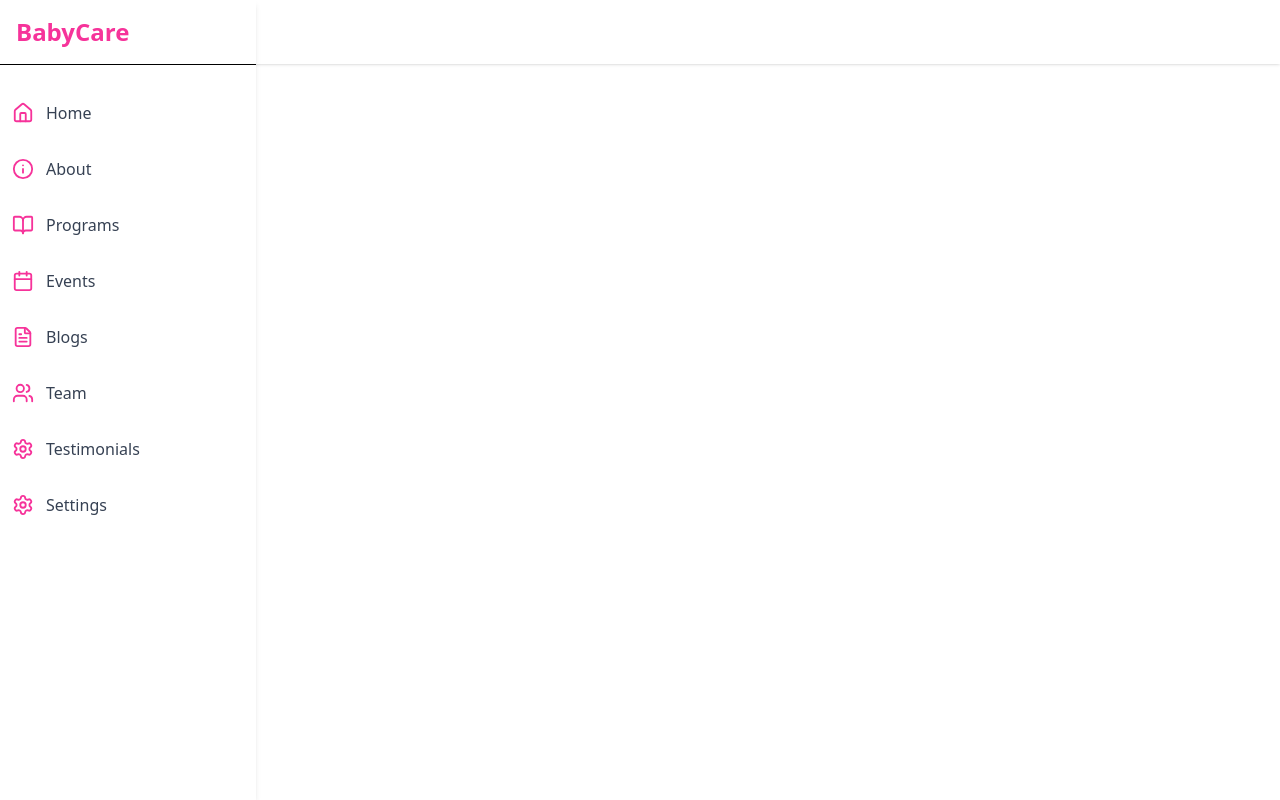
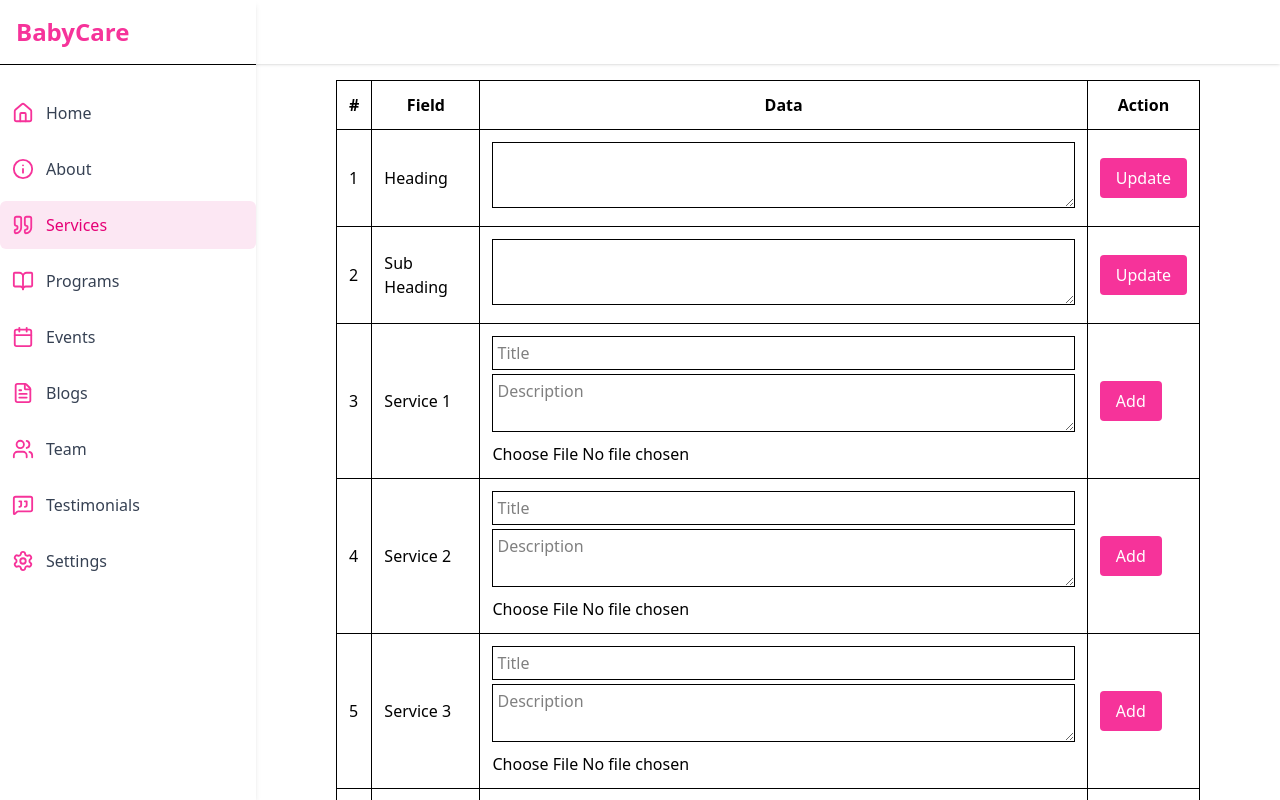
Before and after one commit to srishtinsaan/Babycare-admin_frontend, a React app: page /services in a window 1280 px wide. Shown: the top 800 px of the page. Built offline with nearby package versions, Linux system fonts and the light colour scheme; no server answers; sample sign-in values are in the browser's storage; the HTML template or start-up script is replaced by a standard one.

Commit message:
services updated

```diff
--- a/src/App.jsx
+++ b/src/App.jsx
@@ -9,6 +9,7 @@ import {
 import Layout from "./pages/Layout";
 import Home from "./pages/Home";
 import About from "./pages/About";
+import Services from "./pages/Services"
 import Programs from "./pages/Programs";
 import Events from "./pages/Events";
 import Blogs from "./pages/Blogs";
@@ -46,6 +47,7 @@ const App = () => {
           {/* Nested routes rendered inside Sidebar */}
           <Route path="home" element={<Home />} />
           <Route path="about" element={<About />} />
+          <Route path="services" element={<Services />} />
           <Route path="programs" element={<Programs />} />
           <Route path="events" element={<Events />} />
           <Route path="blogs" element={<Blogs />} />
--- a/src/components/Sidebar.jsx
+++ b/src/components/Sidebar.jsx
@@ -2,10 +2,12 @@ import { useState, useEffect } from "react";
 import {  X,
   Home,
   Calendar,
+  Quote,
   BookOpen,
   Settings,
   Users,
   FileText,
+  MessageSquareQuote,
   Info,
 } from "lucide-react";
 import { Link, useLocation } from "react-router-dom";
@@ -32,11 +34,12 @@ const Sidebar = ({ isOpen, onClose }) => {
   const menuItems = [
     { name: "Home", icon: Home, path: "/home" },
     { name: "About", icon: Info, path: "/about" },
+    { name: "Services", icon: Quote, path: "/services" },
     { name: "Programs", icon: BookOpen, path: "/programs" },
     { name: "Events", icon: Calendar, path: "/events" },
     { name: "Blogs", icon: FileText, path: "/blogs" },
     { name: "Team", icon: Users, path: "/team" },
-    { name: "Testimonials", icon: Settings, path: "/testimonials" },
+    { name: "Testimonials", icon: MessageSquareQuote, path: "/testimonials" },
     { name: "Settings", icon: Settings, path: "/settings" },
   ];
 
--- /dev/null
+++ b/src/pages/Services.jsx
@@ -0,0 +1,227 @@
+import { useState, useEffect } from "react";
+import Button from "../components/Button";
+
+const EMPTY_service = {
+  _id: null,
+  title: "",
+  description: "",
+  imageFile: null,
+  imageUrl: "",
+};
+
+function Services() {
+  const [heading, setHeading] = useState("");
+    const [subHeading, setSubHeading] = useState("");
+    const [services, setservices] = useState([
+      { ...EMPTY_service },
+      { ...EMPTY_service },
+      { ...EMPTY_service },
+      { ...EMPTY_service }
+    ]);
+
+  // ================= LOAD DATA =================
+    useEffect(() => {
+      async function loadservices() {
+        try {
+          const res = await fetch(
+            "https://babycare-admin-backend-ulfg.onrender.com/services"
+          );
+          const data = await res.json();
+
+          if (data.success) {
+            setHeading(data.data.heading || "");
+            setSubHeading(data.data.subHeading || "");
+
+            const apiservices = data.data.service || [];
+
+            const filledservices = [...apiservices];
+
+  while (filledservices.length < 4) {
+    filledservices.push({ ...EMPTY_service });
+  }
+
+  setservices(filledservices.slice(0, 4));
+          }
+        } catch (err) {
+          console.log("Load error:", err);
+        }
+      }
+
+      loadservices();
+    }, []);
+
+  // ================= UPDATE HEADING =================
+  const updateHeading = async () => {
+    if (!heading.trim()) return alert("Heading required");
+
+    const res = await fetch(
+      "https://babycare-admin-backend-ulfg.onrender.com/services/heading",
+      {
+        method: "POST",
+        headers: { "Content-Type": "application/json" },
+        body: JSON.stringify({ heading })
+      }
+    );
+
+    const data = await res.json();
+    if (data.success) alert("Heading updated");
+  };
+
+  // ================= UPDATE SUBHEADING =================
+  const updateSubHeading = async () => {
+    if (!subHeading.trim()) return alert("SubHeading required");
+
+    const res = await fetch(
+      "https://babycare-admin-backend-ulfg.onrender.com/services/subheading",
+      {
+        method: "POST",
+        headers: { "Content-Type": "application/json" },
+        body: JSON.stringify({ subHeading })
+      }
+    );
+
+    const data = await res.json();
+    if (data.success) alert("SubHeading updated");
+  };
+
+   // ================= ADD / UPDATE PROGRAM =================
+  const saveservice = async (index) => {
+    const e = services[index];
+
+    if (!e.title.trim()) {
+      alert("Title is required");
+      return;
+    }
+
+    const formData = new FormData();
+
+formData.append("title", e.title);
+formData.append("description", e.description);
+
+
+    if (e.imageFile) formData.append("image", e.imageFile);
+
+    const url = e._id
+      ? `https://babycare-admin-backend-ulfg.onrender.com/services/item/${e._id}`
+      : `https://babycare-admin-backend-ulfg.onrender.com/services/item`;
+
+    const method = e._id ? "PATCH" : "POST";
+
+    const res = await fetch(url, {
+      method,
+      body: formData
+    });
+
+    const data = await res.json();
+
+    if (data.success) {
+      alert(e._id ? "service updated" : "service added");
+      window.location.reload();
+    } else {
+      alert(data.message || "Something went wrong");
+    }
+  };
+
+
+
+
+
+  return (
+  <div className="p-4 max-w-4xl mx-auto">
+    <table className="w-full border border-gray-300 border-collapse">
+      <thead>
+        <tr>
+          <th className="border p-3">#</th>
+          <th className="border p-3">Field</th>
+          <th className="border p-3">Data</th>
+          <th className="border p-3">Action</th>
+        </tr>
+      </thead>
+
+      <tbody>
+        {/* ROWS (Heading/Subheading rows) */}
+                  {/* HEADING */}
+                  <tr>
+                    <td className="border p-3">1</td>
+                    <td className="border p-3">Heading</td>
+                    <td className="border p-3">
+                      <textarea
+                        className="w-full border p-2"
+                        value={heading}
+                        onChange={(e) => setHeading(e.target.value)}
+                      />
+                    </td>
+                    <td className="border p-3">
+                      <Button onClick={updateHeading}>Update</Button>
+                    </td>
+                  </tr>
+
+                  {/* SUBHEADING */}
+                  <tr>
+                    <td className="border p-3">2</td>
+                    <td className="border p-3">Sub Heading</td>
+                    <td className="border p-3">
+                      <textarea
+                        className="w-full border p-2"
+                        value={subHeading}
+                        onChange={(e) => setSubHeading(e.target.value)}
+                      />
+                    </td>
+                    <td className="border p-3">
+                      <Button onClick={updateSubHeading}>Update</Button>
+                    </td>
+                  </tr>
+
+        {/* service BOXES */}
+        {services.map((e, i) => (
+                    <tr key={i}>
+                      <td className="border p-3">{i + 3}</td>
+                      <td className="border p-3">Service {i + 1}</td>
+
+                      <td className="border p-3 space-y-1">
+
+                        <input className="w-full border p-1" placeholder="Title" value={e.title}
+                          onChange={e => {
+                            setservices(prev =>
+          prev.map((item, idx) =>
+            idx === i ? { ...item, title: e.target.value } : item
+          )
+        );
+
+                          }} />
+
+                        <textarea className="w-full border p-1" placeholder="Description" value={e.description}
+                          onChange={e => {
+                            setservices(prev =>
+          prev.map((item, idx) =>
+            idx === i ? { ...item, description: e.target.value } : item
+          )
+        );
+                          }} />
+
+
+                        <input type="file" onChange={e => {
+        setservices(prev =>
+          prev.map((item, idx) =>
+            idx === i ? { ...item, imageFile: e.target.files[0] } : item
+          )
+        );                }} />
+
+
+                      </td>
+
+                      <td className="border p-3">
+                        <Button onClick={() => saveservice(i)}>
+                          {e._id ? "Update" : "Add"}
+                        </Button>
+                      </td>
+                    </tr>
+                  ))}
+      </tbody>
+    </table>
+  </div>
+);
+
+}
+
+export default Services;
--- a/src/pages/Settings.jsx
+++ b/src/pages/Settings.jsx
@@ -1,11 +1,108 @@
-import React from 'react'
+import { useState, useEffect } from "react";
+import Button from "../components/Button";
 
 function Settings() {
+  const [username, setUsername] = useState("");
+  const [password, setPassword] = useState("");
+
+  // LOAD existing settings
+  useEffect(() => {
+    async function loadSettings() {
+      try {
+        const res = await fetch("https://your-backend-url.com/settings");
+        const data = await res.json();
+        if (data.success) {
+          setUsername(data.data.username || "");
+          setPassword(""); // never load real password for safety
+        }
+      } catch (err) {
+        console.log("Settings load error:", err);
+      }
+    }
+    loadSettings();
+  }, []);
+
+  // UPDATE USERNAME
+  const updateUsername = async () => {
+    if (!username.trim()) return alert("Username required");
+
+    const res = await fetch("https://your-backend-url.com/settings/username", {
+      method: "POST",
+      headers: { "Content-Type": "application/json" },
+      body: JSON.stringify({ username })
+    });
+
+    const data = await res.json();
+    if (data.success) alert("Username updated");
+  };
+
+  // UPDATE PASSWORD
+  const updatePassword = async () => {
+    if (!password.trim()) return alert("Password required");
+
+    const res = await fetch("https://your-backend-url.com/settings/password", {
+      method: "POST",
+      headers: { "Content-Type": "application/json" },
+      body: JSON.stringify({ password })
+    });
+
+    const data = await res.json();
+    if (data.success) alert("Password updated");
+  };
+
   return (
-    <div>
+    <div className="p-4 max-w-4xl mx-auto">
+      <table className="w-full border border-gray-300 border-collapse">
+        <thead>
+          <tr>
+            <th className="border p-3">#</th>
+            <th className="border p-3">Field</th>
+            <th className="border p-3">Data</th>
+            <th className="border p-3">Action</th>
+          </tr>
+        </thead>
 
+        <tbody>
+
+          {/* USERNAME */}
+          <tr>
+            <td className="border p-3">1</td>
+            <td className="border p-3">New Username</td>
+            <td className="border p-3">
+              <input
+                className="w-full border p-2"
+                value={username}
+                onChange={e => setUsername(e.target.value)}
+                placeholder="Enter new username"
+              />
+            </td>
+            <td className="border p-3">
+              <Button onClick={updateUsername}>Update</Button>
+            </td>
+          </tr>
+
+          {/* PASSWORD */}
+          <tr>
+            <td className="border p-3">2</td>
+            <td className="border p-3">New Password</td>
+            <td className="border p-3">
+              <input
+                type="password"
+                className="w-full border p-2"
+                value={password}
+                onChange={e => setPassword(e.target.value)}
+                placeholder="Enter new password"
+              />
+            </td>
+            <td className="border p-3">
+              <Button onClick={updatePassword}>Update</Button>
+            </td>
+          </tr>
+
+        </tbody>
+      </table>
     </div>
-  )
+  );
 }
 
-export default Settings
+export default Settings;
```
